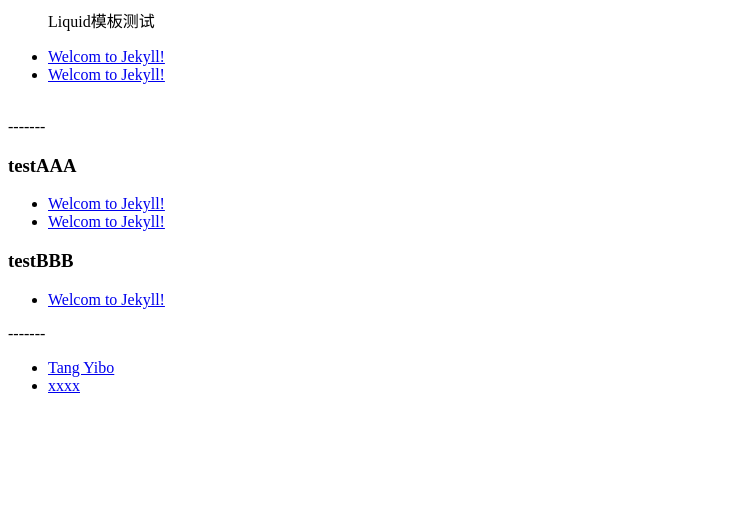
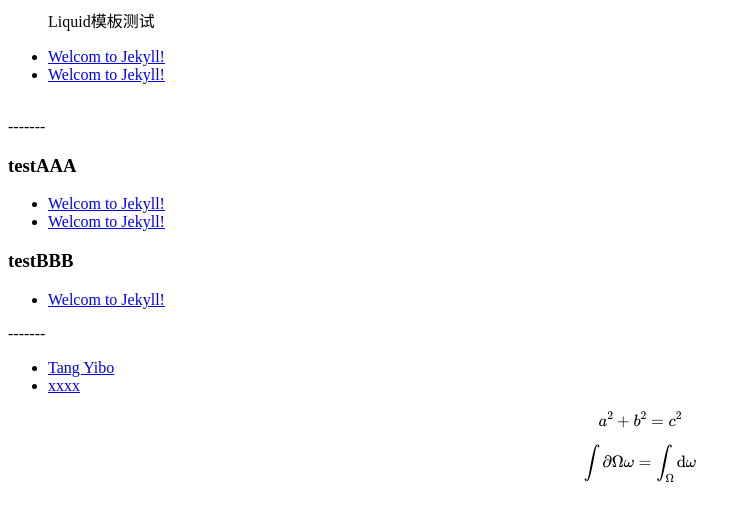
Before and after one commit to tan9p/tan9p.github.io, a Jekyll site: the page built from test.html, in a window 1280 px wide. Shown: the top 521 px of the page, without its empty margins (0-751 px from the left). Built offline with Jekyll 4.4.1, drawn with Linux system fonts in a browser that asks for light colours; formulas are drawn with MathJax 3.

Commit message:
add two formula

```diff
--- a/test.html
+++ b/test.html
@@ -38,6 +38,7 @@ title: Liquid模板测试
     </li>
     {% endfor %}
     </ul>
-
+<p>$$a^2+b^2=c^2$$</p>
+<p>$$\int{\partial\Omega}\omega=\int_\Omega \mathrm{d}\omega$$</p>
     </body>
 </html>
```
